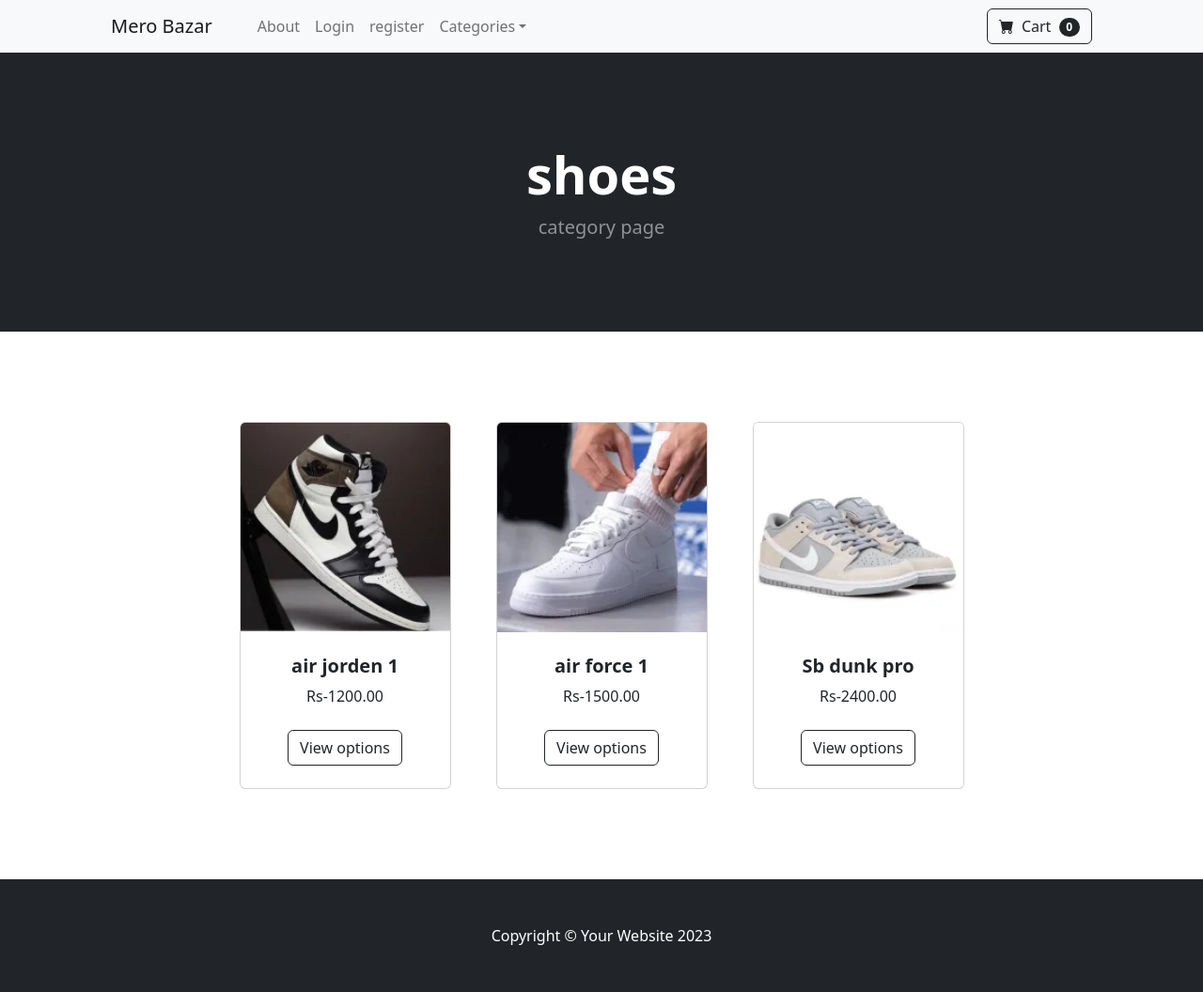
After one commit to DelTa-0/Django_ecom, a Django app: page /category/shoes in a window 1280 px wide. The commit adds this page. Shown: the whole page at 94% size. Run offline with Django 5.2, Linux system fonts and the light colour scheme; data comes from the database, SQL or seed files in the repository; both versions use the stored data as it was after the commit; some libraries are stand-ins or nearby versions.

Commit message:
categories added

```diff
--- /dev/null
+++ b/MeroBazar/store/templates/category.html
@@ -0,0 +1,75 @@
+{% extends "base.html" %}
+{% block title %}
+{{category}} page
+{% endblock %}
+        <!-- Navigation-->
+        {% block content %}
+        <!-- Header-->
+        <header class="bg-dark py-5">
+            <div class="container px-4 px-lg-5 my-5">
+                <div class="text-center text-white">
+                    <h1 class="display-4 fw-bolder">{{category}}</h1>
+                    <p class="lead fw-normal text-white-50 mb-0">category page</p>
+                </div>
+            </div>
+        </header>
+        <!-- Section-->
+        <section class="py-5">
+            <div class="container px-4 px-lg-5 mt-5">
+                <div class="row gx-4 gx-lg-5 row-cols-2 row-cols-md-3 row-cols-xl-4 justify-content-center">
+                    {%for product in products%}
+                        {%if product.in_sale%}
+                        <div class="col mb-5">
+                            <div class="card h-100">
+                                <div class="badge bg-dark text-white position-absolute" style="top:0.5rem;right:0.5rem">on sale</div>
+                                <!-- Product image-->
+                                <img class="card-img-top" src="{{product.image.url}}" alt="..." />
+                                <!-- Product details-->
+                                <div class="card-body p-4">
+                                    <div class="text-center">
+                                        <!-- Product name-->
+                                        <h5 class="fw-bolder">{{product.name}}</h5>
+                                        <div class="d-flex justify-content-center small text-warning mb-2">
+                                            <div class="bi-star-fill"></div>
+                                            &nbsp;&nbsp;Sale!&nbsp;&nbsp;
+                                            <div class="bi-star-fill"></div>
+                                        </div>
+                                        <!-- Product price-->
+                                        <strike>Rs-{{product.price}}</strike>
+                                        <br>
+                                        sale  Rs-{{product.sale_price}}
+
+                                    </div>
+                                </div>
+                                <!-- Product actions-->
+                                <div class="card-footer p-4 pt-0 border-top-0 bg-transparent">
+                                    <div class="text-center"><a class="btn btn-outline-dark mt-auto" href="{%url 'product' product.id %}">View options</a></div>
+                                </div>
+                            </div>
+                        </div>
+                        {%else%}
+                            <div class="col mb-5">
+                                <div class="card h-100">
+                                    <!-- Product image-->
+                                    <img class="card-img-top" src="{{product.image.url}}" alt="..." />
+                                    <!-- Product details-->
+                                    <div class="card-body p-4">
+                                        <div class="text-center">
+                                            <!-- Product name-->
+                                            <h5 class="fw-bolder">{{product.name}}</h5>
+                                            <!-- Product price-->
+                                            Rs-{{product.price}}
+
+                                        </div>
+                                    </div>
+                                    <!-- Product actions-->
+                                    <div class="card-footer p-4 pt-0 border-top-0 bg-transparent">
+                                        <div class="text-center"><a class="btn btn-outline-dark mt-auto" href="{%url 'product' product.id %}">View options</a></div>
+                                    </div>
+                                </div>
+                            </div>
+                    {%endif%}
+                    {%endfor%}
+            </div>
+        </section>
+        {% endblock %}
--- a/MeroBazar/store/templates/navbar.html
+++ b/MeroBazar/store/templates/navbar.html
@@ -13,12 +13,13 @@
                 <li class="nav-item"><a class="nav-link" href="{%url 'register'%}">register</a></li>
                 {%endif%}
                 <li class="nav-item dropdown">
-                    <a class="nav-link dropdown-toggle" id="navbarDropdown" href="#" role="button" data-bs-toggle="dropdown" aria-expanded="false">Shop</a>
+                    <a class="nav-link dropdown-toggle" id="navbarDropdown" href="#" role="button" data-bs-toggle="dropdown" aria-expanded="false">Categories</a>
                     <ul class="dropdown-menu" aria-labelledby="navbarDropdown">
-                        <li><a class="dropdown-item" href="#!">All Products</a></li>
-                        <li><hr class="dropdown-divider" /></li>
-                        <li><a class="dropdown-item" href="#!">Popular Items</a></li>
-                        <li><a class="dropdown-item" href="#!">New Arrivals</a></li>
+                        <li><a class="dropdown-item" href="{%url 'home'%}">All Products</a></li>
+                        <li><hr class="dropdown-divider" ></li>
+                        <li><a class="dropdown-item" href="{%url 'category' 'smartphone'%}">Smart phones</a></li>
+                        <li><a class="dropdown-item" href="{%url 'category' 'laptops'%}">laptops</a></li>
+                        <li><a class="dropdown-item" href="{%url 'category' 'shoes'%}">Shoes</a></li>
                     </ul>
                 </li>
             </ul>
--- a/MeroBazar/store/urls.py
+++ b/MeroBazar/store/urls.py
@@ -9,4 +9,5 @@
     path('logout/',views.logout_user,name='logout'),
     path('register/',views.register_user,name='register'),
     path('product/<int:pk>',views.product,name='product'),
+    path('category/<str:cat>',views.category,name='category'),
 ]
--- a/MeroBazar/store/views.py
+++ b/MeroBazar/store/views.py
@@ -1,5 +1,5 @@
 from django.shortcuts import render,redirect
-from .models import Product
+from .models import Product,Category
 from django.contrib.auth import authenticate,login,logout
 from django.contrib import messages
 from django.contrib.auth.models import User
@@ -13,6 +13,20 @@
     return render(request,'product.html',{
         'product':product
     })
+
+def category(request,cat):
+    #Replace space with - to solve url issue EG smart watch has space it will be smart-watch
+    cat=cat.replace('-',' ')
+    try:
+        category=Category.objects.get(name=cat)
+        products=Product.objects.filter(category=category)
+        return render(request,'category.html',{
+            'products':products,
+            'category':category
+        })
+    except:
+        messages.success(request,("category doesnot exist!!"))
+        return redirect('home')
 
 
 def home(request):
```
Also changed, not shown: MeroBazar/db.sqlite3, MeroBazar/media/uploads/product/air_force_2.webp (added), MeroBazar/media/uploads/product/air_jorden_1.webp (added), MeroBazar/media/uploads/product/sb_dunk.webp (added).
